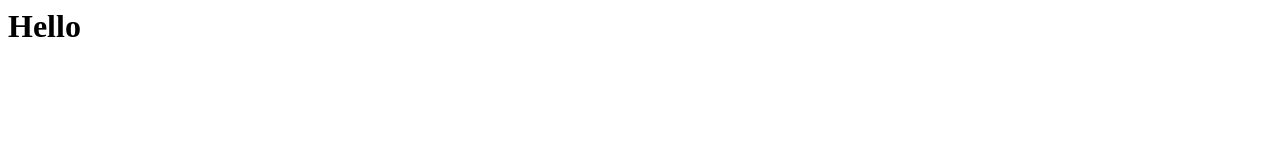
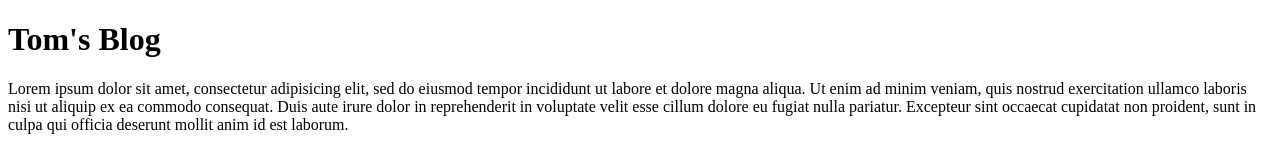
Before and after one commit to tomclose/cfgmt2013_first_site, a plain HTML site: page index.html in a window 1280 px wide. Drawn offline with Linux system fonts and the light colour scheme.

Commit message:
Copy in content

```diff
--- a/index.html
+++ b/index.html
@@ -1 +1,20 @@
-<h1>Hello</h1>
+<!DOCTYPE html>
+<html>
+<head>
+  <title>Tom's Very Excellent Blog</title>
+
+</head>
+
+<body>
+
+  <h1>Tom's Blog</h1>
+
+  <p>Lorem ipsum dolor sit amet, consectetur adipisicing elit, sed do eiusmod
+  tempor incididunt ut labore et dolore magna aliqua. Ut enim ad minim veniam,
+  quis nostrud exercitation ullamco laboris nisi ut aliquip ex ea commodo
+  consequat. Duis aute irure dolor in reprehenderit in voluptate velit esse
+  cillum dolore eu fugiat nulla pariatur. Excepteur sint occaecat cupidatat non
+  proident, sunt in culpa qui officia deserunt mollit anim id est laborum.</p>
+
+  </body>
+  </html>
```
